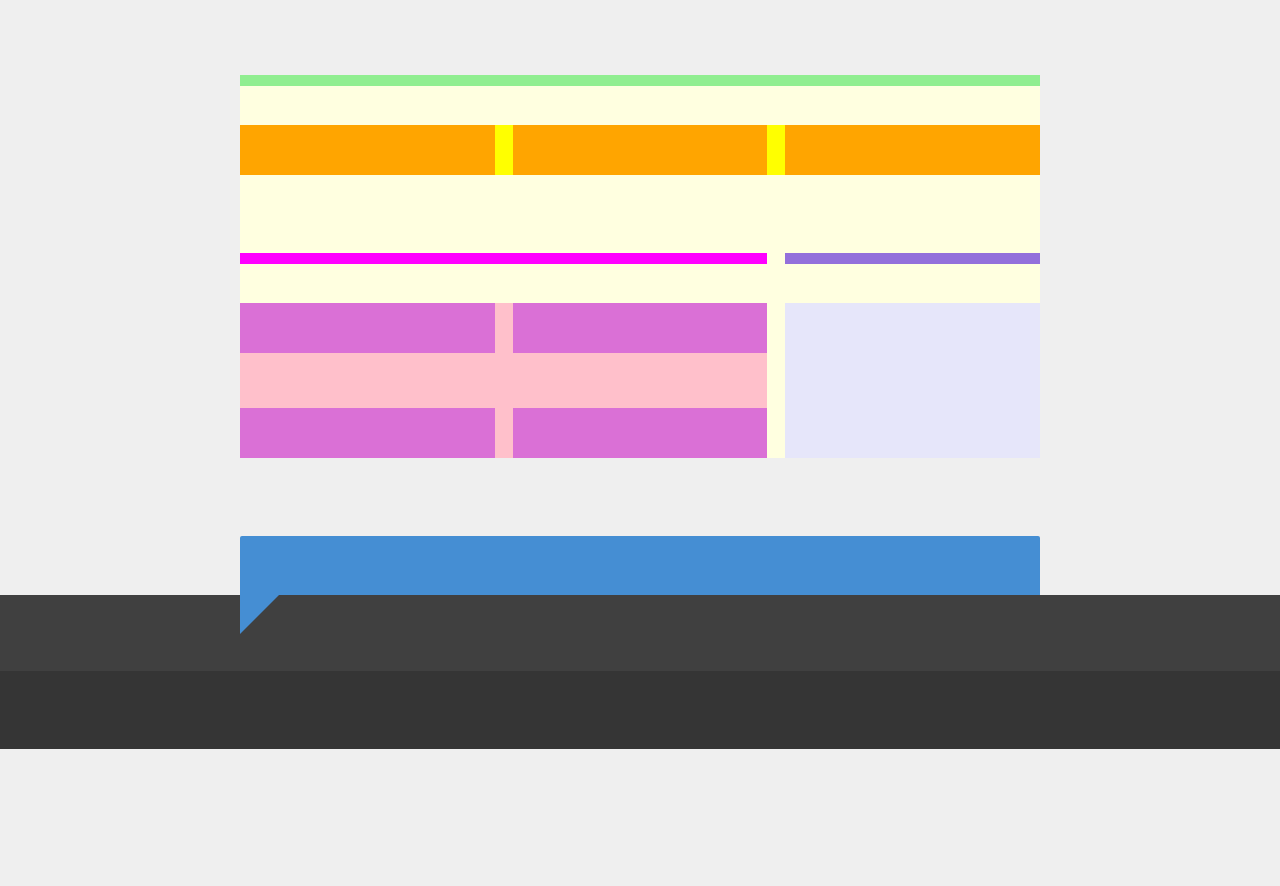
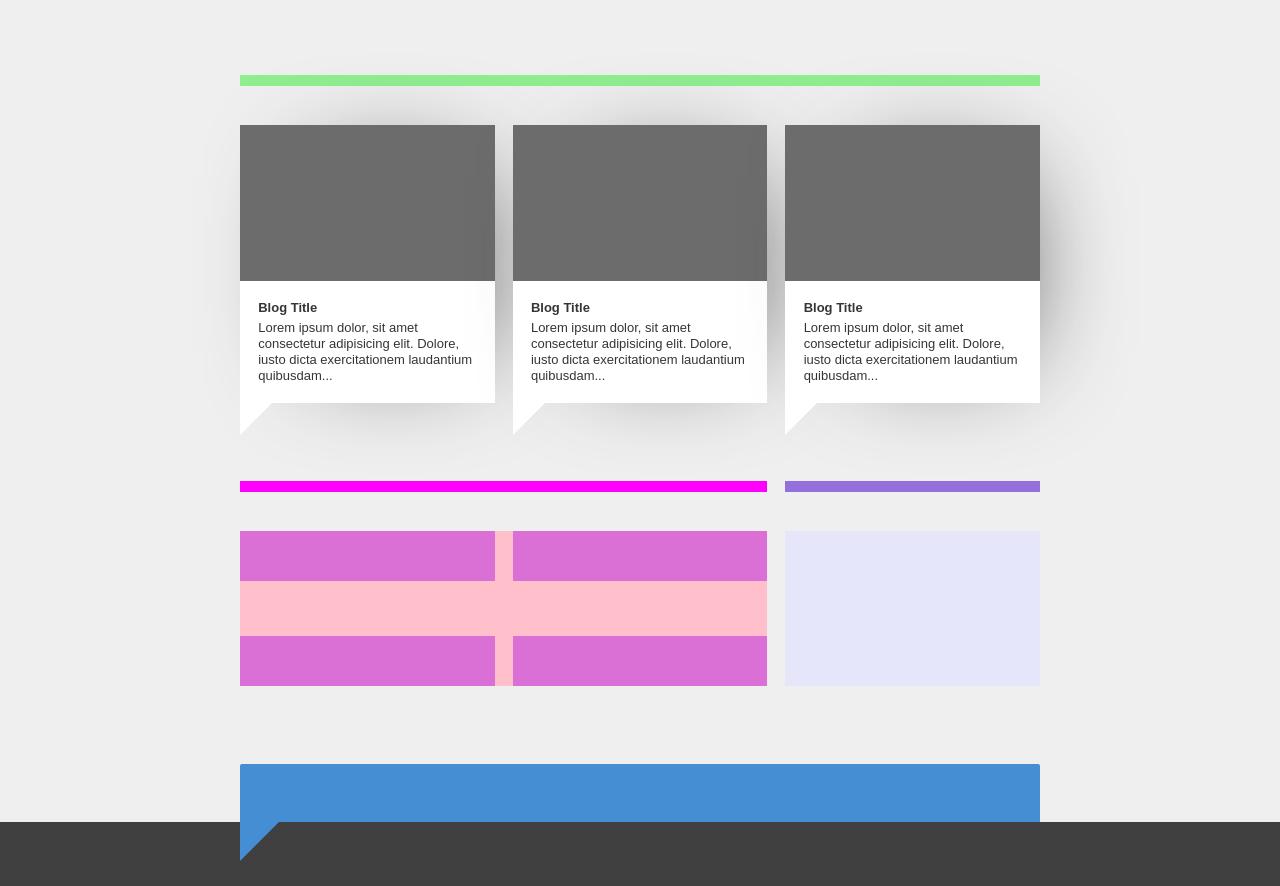
Before and after one commit to xurxe/Integrify-17-clone-react, a Gatsby site: page / in a window 1280 px wide. Shown: the part 837-1723 px from the top of the page. Before the commit the page ends 1586 px from the top, so only its background shows below. Built offline with nearby package versions, Linux system fonts and the light colour scheme; Gatsby itself is replaced by a stand-in of ours.

Commit message:
Improved blog-div component

```diff
--- a/src/components/blog-div.css
+++ b/src/components/blog-div.css
@@ -1,3 +1,37 @@
-.blog {
-    background: orange;
+.blog-div {
+    background: white;
+    box-shadow: 2rem 0 8rem -4rem;
+    cursor: pointer;
+    display: grid;
+    grid-template-columns: auto;
+    grid-template-rows: auto auto;
+    position: relative;
 }
+
+.blog-div::after {
+    border-right: 2.5rem solid transparent;
+    border-top: 2.5rem solid white;
+    bottom: -2.5rem;
+    content:"";
+    height: 0;
+    left:0;
+    position: absolute;
+    width: 0;
+    z-index: 10;
+}
+
+.blog-thumbnail-div {
+    background: var(--grey);
+    height: 12rem;
+    width: 100%;
+}
+
+.blog-snippet-div {
+    padding: var(--short-length);
+}
+
+h5 {
+    font-size: 1rem;
+    font-weight: 900;
+    margin-bottom: 0.3rem;
+}
--- a/src/components/blog-div.js
+++ b/src/components/blog-div.js
@@ -3,7 +3,13 @@ import React from "react"
 import Styles from "./blog-div.css"
 
 export default ({children}) => (
-    <div className="blog">
-
+<div className="blog-div">
+    <div className="blog-thumbnail-div"></div>
+    <div className="blog-snippet-div">
+        <h5>Blog Title</h5>
+        <p>
+            Lorem ipsum dolor, sit amet consectetur adipisicing elit. Dolore, iusto dicta exercitationem laudantium quibusdam...
+        </p>
     </div>
+</div>
 )
--- a/src/components/main.css
+++ b/src/components/main.css
@@ -33,9 +33,6 @@ main {
 }
 
 #mainC {
-    background: lightyellow;
-    min-height: 100px;
-
     display: grid;
     grid-column-gap: var(--short-length);
     grid-template-areas:
@@ -48,9 +45,6 @@ main {
 }
 
 .content2 {
-    background: yellow;
-    min-height: 50px;
-
     display: grid;
     grid-area: content2;
     grid-column-gap: var(--short-length);
```
